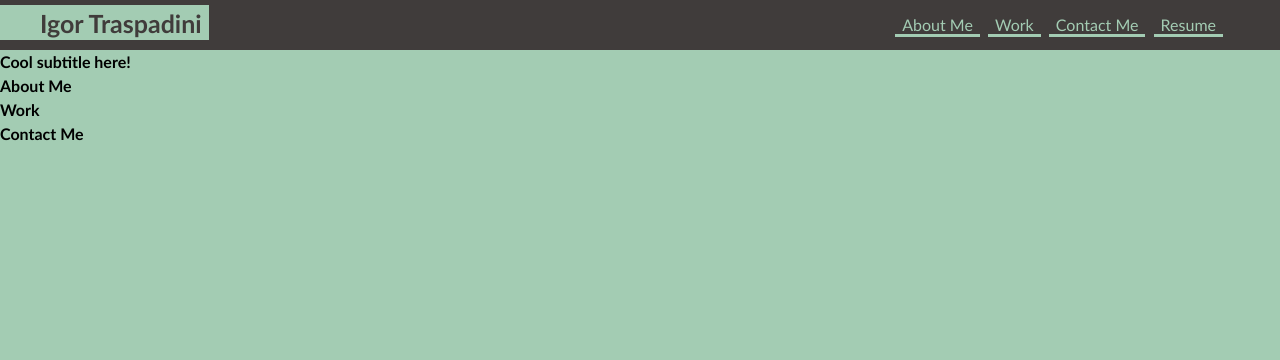
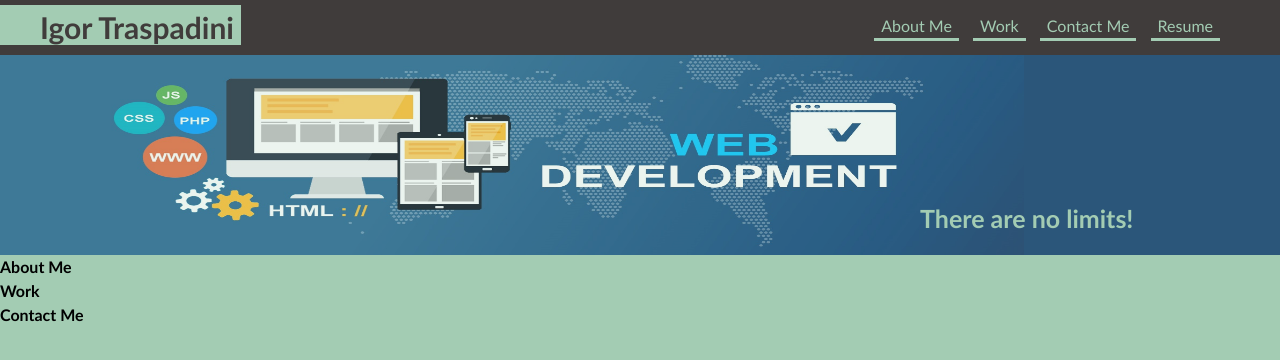
Before and after one commit to IgorTraspadini/responsive-portfolio-ICT, a plain HTML site: page index.html in a window 1280 px wide. Drawn offline with Linux system fonts and the light colour scheme.

Commit message:
Banner session done!

```diff
--- a/assets/css/style.css
+++ b/assets/css/style.css
@@ -34,12 +34,12 @@ p {
   margin: 0;
 }
 
-/**/
+/*  */
 h1 {
   background-color: var(--color-3);
   color: var(--color-4);
-  font-size: 25px;
-  height: 35px;
+  font-size: 30px;
+  height: 40px;
   padding: 0 7px 0 40px;
   text-align: center;
   margin-bottom: 5px;
@@ -50,15 +50,15 @@ header {
   flex-direction: row;
   justify-content: space-between;
   align-items: center;
-  padding-right: 55px;
-  height: 50px;
+  padding-right: 60px;
+  height: 55px;
   background-color: var(--color-4);
 }
 
 nav ul li {
-  display: inline;
+  display: inline-block;
   padding: 0 7px 0 7px;
-  margin: 0 2px;
+  margin-left: 10px;
   border-bottom: var(--color-3) solid;
   align-content: center;
 }
@@ -67,3 +67,23 @@ nav ul li a{
   color: var(--color-3);
   text-decoration: none;
 }
+
+.hero-banner{
+  background-image: url(../images/web.jpg);
+  background-size: 80% 200px;
+  background-repeat: no-repeat;
+  background-position: left;
+  opacity: 0.8;
+  height: 200px;
+  background-color: #0E396C;
+}
+
+.hero-banner div > h2 {
+  position: absolute;
+  top: 200px;
+  right: 60px;
+  width: 300px;
+  color: var(--color-3);
+  /*background-color: var(--color-3);*/
+  font-size: 25px;
+}
--- a/index.html
+++ b/index.html
@@ -29,7 +29,7 @@
   <!-- hero banner -->
   <section class="hero-banner">
     <div>
-      <h2>Cool subtitle here!</h2>
+      <h2>There are no limits!</h2>
     </div>
   </section>
 
```
Also changed, not shown: assets/images/102879167-6581dc00-446f-11eb-981a-3015fae7fb8c.jpg (added), assets/images/OIP (1).jfif (added), assets/images/OIP (2).jfif (added), assets/images/OIP (3).jfif (added), assets/images/OIP.jfif (added), assets/images/web-development-banner.jpg (added), assets/images/web.jpg (added).
